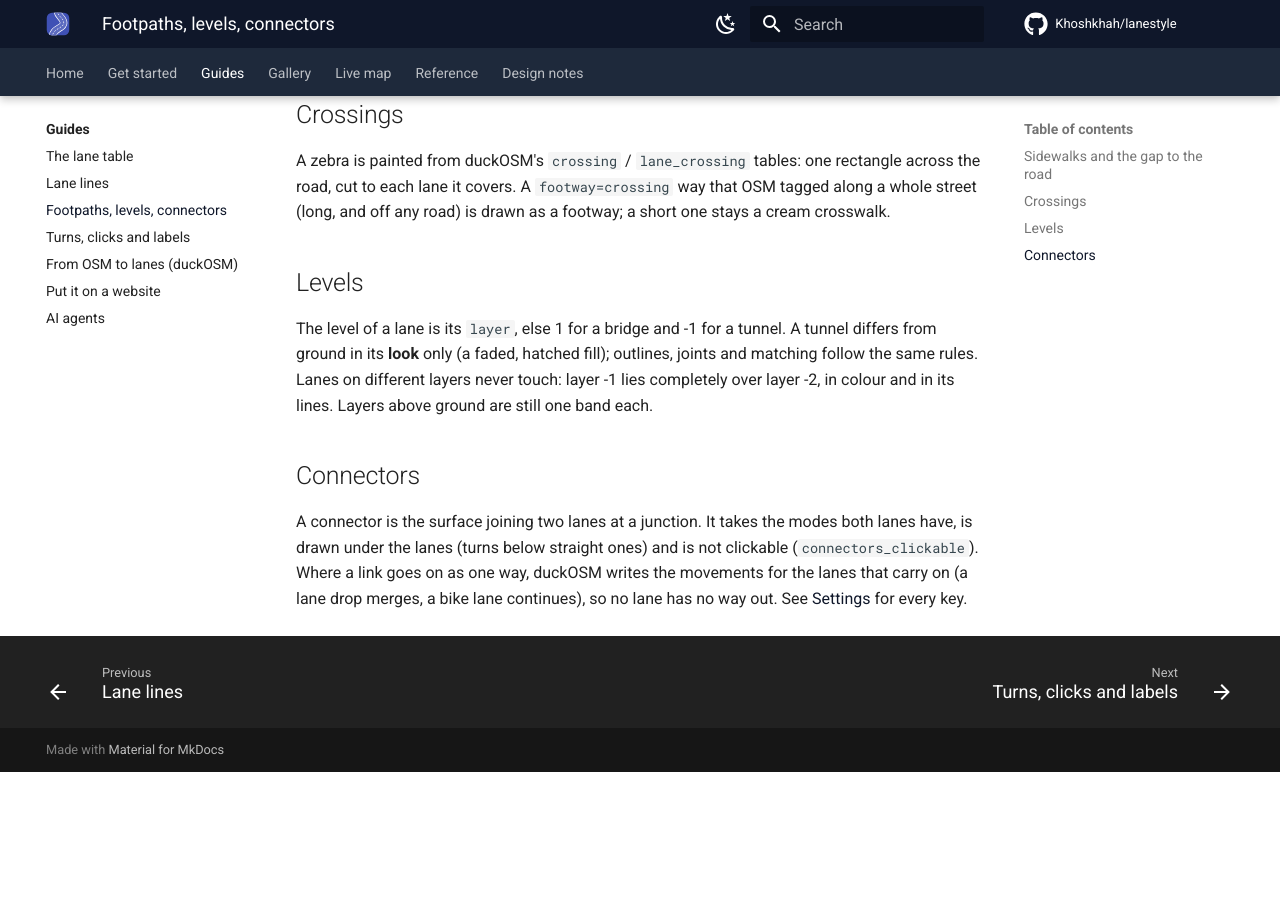
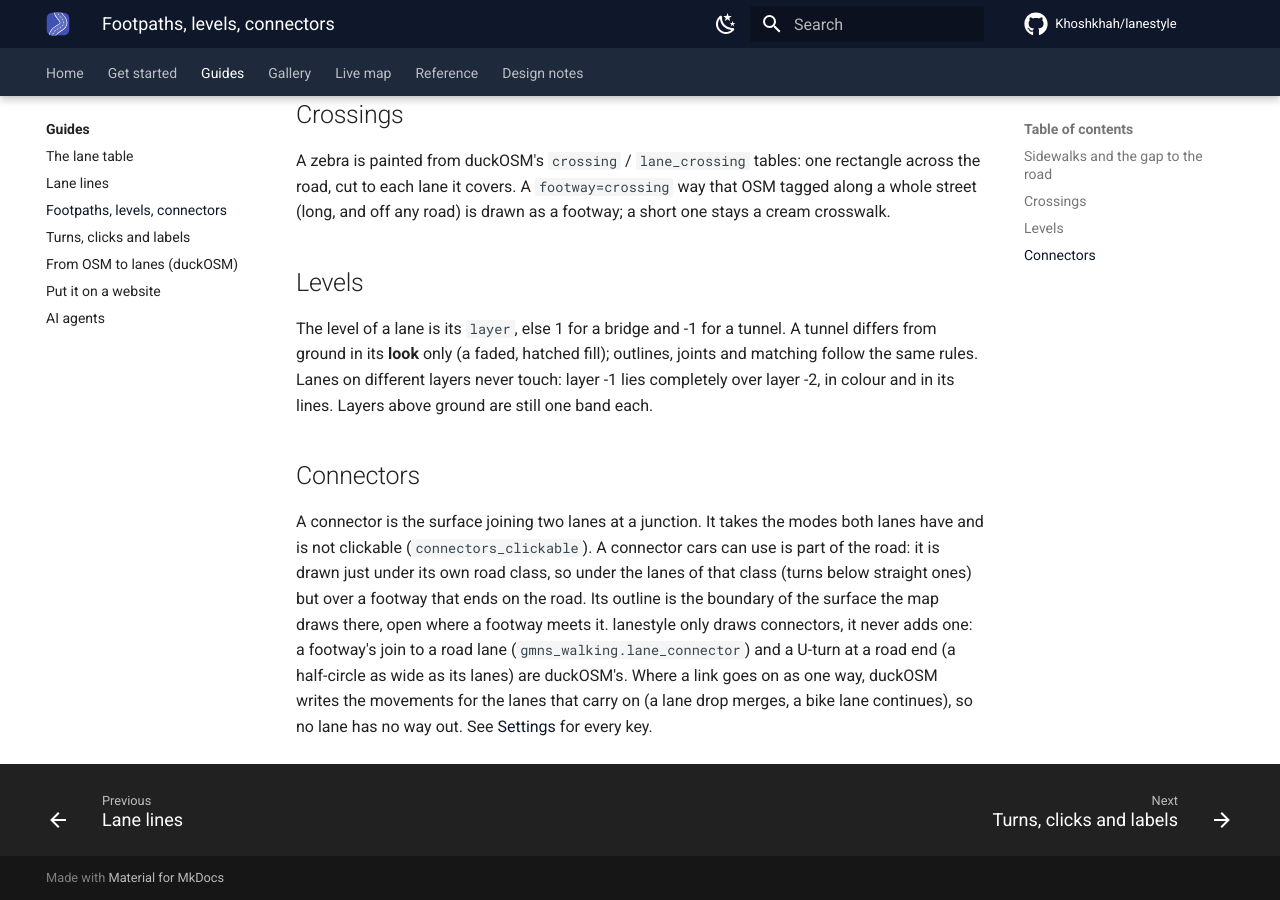
Before and after one commit to Khoshkhah/lanestyle, an MkDocs documentation site: the page built from docs/guides/footpaths-and-levels.md, in a window 1280 px wide and 900 px high, scrolled down 875 px. Built offline with MkDocs 1.6.1 and Material for MkDocs 9.7.7, drawn with Linux system fonts in a browser that asks for light colours; comment, search, counter and statistics services are not loaded; before the commit the page ends 1647 px from its top, so only the background shows below that.

Commit message:
Docs: the Monaco sample and gallery rebuilt, guides for joins, U-turns, the Roads box and links to a spot
The sample (docs/data) is rebuilt with the current duckOSM (5,341 lanes, 1,813 connectors, bike
lanes, half-circle U-turns); the gallery pictures are retaken from the rebuilt map. Guides: a
connector's rank and outline, footway joins and U-turns come from duckOSM, the Roads box lists
no road classes, and a page opens at #zoom/lat/lon.

Co-Authored-By: Claude Sonnet 5.5 <noreply@anthropic.com>

```diff
--- a/docs/guides/footpaths-and-levels.md
+++ b/docs/guides/footpaths-and-levels.md
@@ -39,6 +39,8 @@ Layers above ground are still one band each.
 
 ## Connectors
 
-A connector is the surface joining two lanes at a junction. It takes the modes both lanes have, is drawn under the lanes (turns below straight ones) and is
-not clickable (`connectors_clickable`). Where a link goes on as one way, duckOSM writes the movements for the lanes that carry on (a lane drop merges,
+A connector is the surface joining two lanes at a junction. It takes the modes both lanes have and is not clickable (`connectors_clickable`). A connector cars can use is part
+of the road: it is drawn just under its own road class, so under the lanes of that class (turns below straight ones) but over a footway that ends on the road. Its outline is the
+boundary of the surface the map draws there, open where a footway meets it. lanestyle only draws connectors, it never adds one: a footway's join to a road lane
+(`gmns_walking.lane_connector`) and a U-turn at a road end (a half-circle as wide as its lanes) are duckOSM's. Where a link goes on as one way, duckOSM writes the movements for the lanes that carry on (a lane drop merges,
 a bike lane continues), so no lane has no way out. See [Settings](../reference/settings.md) for every key.
```
Also changed, not shown: docs/get-started.md (+2 -2 lines), docs/guides/turns.md (+1 -1 lines), docs/guides/website.md (+5 -0 lines), skills/lanestyle/SKILL.md (+3 -0 lines), docs/img/gallery/bus_lane.jpg, docs/img/gallery/click.jpg, docs/img/gallery/lane_lines.jpg, docs/img/gallery/overview.jpg, docs/img/gallery/roundabout.jpg, docs/img/gallery/tunnel.jpg, docs/img/hero.jpg, 2 other files.
